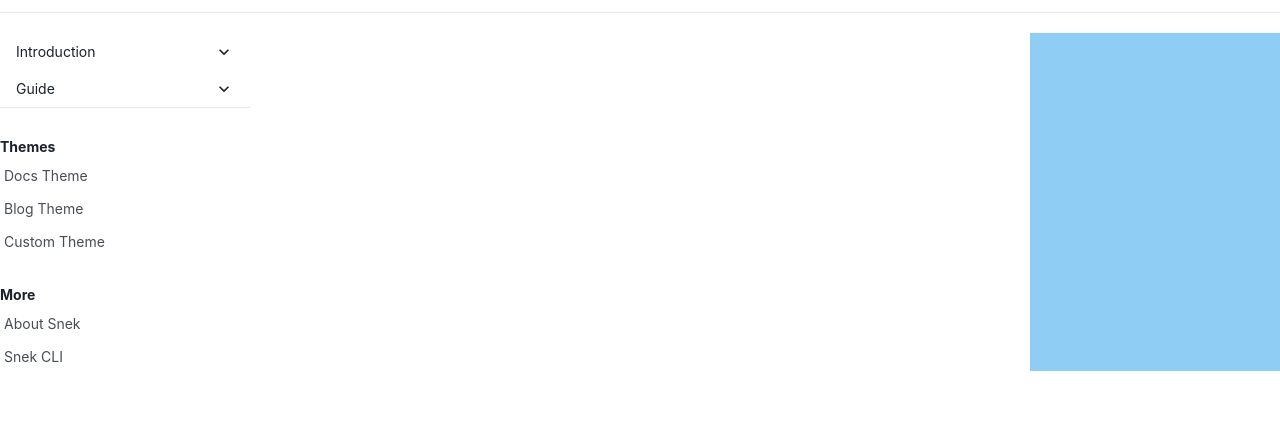
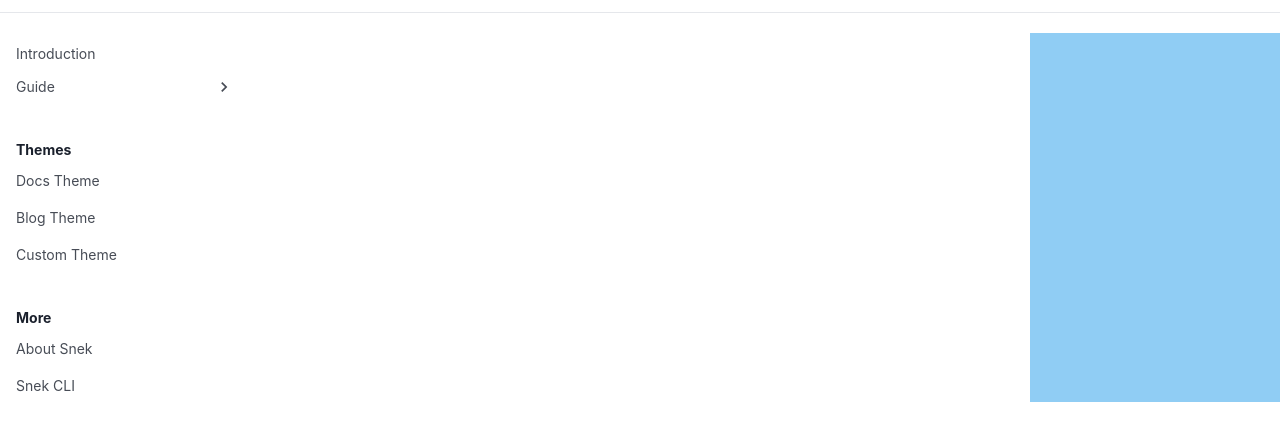
Before and after one commit to jaemig/snek-docs, a Gatsby site: page / in a window 1280 px wide. Shown: the part 51-492 px from the top of the page. Built offline with nearby package versions, Linux system fonts and the light colour scheme; Gatsby itself is replaced by a stand-in of ours.

Commit message:
feat: Added left side nav menu

```diff
--- a/package.json
+++ b/package.json
@@ -17,6 +17,7 @@
   },
   "dependencies": {
     "@chakra-ui/gatsby-plugin": "^3.1.3",
+    "@chakra-ui/icons": "^2.0.19",
     "@chakra-ui/react": "^2.6.1",
     "@emotion/react": "^11.10.8",
     "@emotion/styled": "^11.10.8",
--- a/src/components/navigation/LeftNav.tsx
+++ b/src/components/navigation/LeftNav.tsx
@@ -1,4 +1,5 @@
-import { Accordion, AccordionButton, AccordionIcon, AccordionItem, AccordionPanel, Box, Flex, ListItem, UnorderedList } from "@chakra-ui/react";
+import { ChevronDownIcon, ChevronRightIcon } from "@chakra-ui/icons";
+import { Accordion, AccordionButton, AccordionIcon, AccordionItem, AccordionPanel, Box, Center, Flex, ListItem, UnorderedList, } from "@chakra-ui/react";
 import { it } from "node:test";
 import React, { FC } from "react";
 
@@ -85,25 +86,35 @@ const menuStructure: MenuSection[] = [
     },
 ];
 
-const indentAmnt = 4;
 const menuItemProps = {
-    p: 1,
-    mt: 1,
     opacity: 0.8,
     _hover: {
         opacity: 1,
+        bgColor: 'gray.100',
     },
 }
-const generateMenuItem = (item: MenuItem) => {
-    let indentIdx = 0;
 
-    const children = item.children?.map((child) => generateMenuItem(child));
+const generateMenuItem = (item: MenuItem, idx: number) => {
+    const children = item.children?.map((child, idx) => generateMenuItem(child, idx));
 
-    let WrapperElmnt;
-    if (item.children) {
+    if (item.children && item.children.length > 0) {
         return (
-            <AccordionItem borderWidth={0}>
-                <AccordionButton>
+            <AccordionItem
+                borderWidth={0}
+                key={idx}
+                css={{
+                    '& .chakra-collapse .chakra-accordion__panel':  {
+                        'padding-top': 0,
+                    }
+                }}
+            >
+                {({ isExpanded }) => (
+                    <>
+                        <AccordionButton
+                            borderRadius='md'
+                            py={1.5}
+                            {...menuItemProps}
+                        >
                             <Box
                                 as='span'
                                 flex='1'
@@ -112,23 +123,37 @@ const generateMenuItem = (item: MenuItem) => {
                             >
                                 {item.name}
                             </Box>
-                    <AccordionIcon />
+                            <Center
+                                as='span'
+                                _hover={{
+                                    backgroundColor: 'gray.200',
+                                    borderRadius: 'sm'
+                                }}
+                            >
+                                <AccordionIcon
+                                opacity='inherit'
+                                    transform={`rotate(${isExpanded ? 0 : -90}deg)`}
+                                />
+                            </Center>
                         </AccordionButton>
                         <AccordionPanel>
                             {children}
                         </AccordionPanel>
+                    </>
+                )}
             </AccordionItem>
         )
     }
     //TODO: Hover effect gets triggered when hovering over children
     return (
         <Box
-            p={1}
+            py={1.5}
+            px={4}
             mt={1}
-            opacity={0.8}
-            _hover={{
-                opacity: 1,
-            }}
+            {...menuItemProps}
+            cursor='pointer'
+            borderRadius='md'
+            transition='opacity 0.2s ease-in-out, background-color 0.2s ease-in-out'
         >
             {item.name}
             {children}
@@ -146,27 +171,34 @@ const LeftNav: FC = () => {
             position='sticky'
             fontSize='sm'
         >
-            <Accordion allowMultiple borderWidth={0}>
+            <Accordion
+                allowMultiple
+                css={{
+                    // Remove border from last accordion item
+                    '& .chakra-accordion__item:last-child': {
+                        borderBottomWidth: 0,
+                    },
+                }}
+            >
             {
                 menuStructure.map((section, i) => (
-                    <Box
-                    color='gray.800'
-                    >
+                    <>
                         {
                             section.name && (
                                 <Box
-                                mt={i === 0 ? 0 : 7}
+                                    mt={i === 0 ? 0 : 9}
                                     fontSize='sm'
                                     fontWeight='bold'
+                                    ml={4}
                                 >
                                     {section.name}
                                 </Box>
                             )
                         }
-                        <Box>
-                            { section.items.map((item) => generateMenuItem(item))}
+                        <Box key={i}>
+                            { section.items.map((item, idx) => generateMenuItem(item, idx))}
                         </Box>
-                    </Box>
+                    </>
                 ))
             }
             </Accordion>
```
Lines whose indentation alone changed are shown as unchanged.
